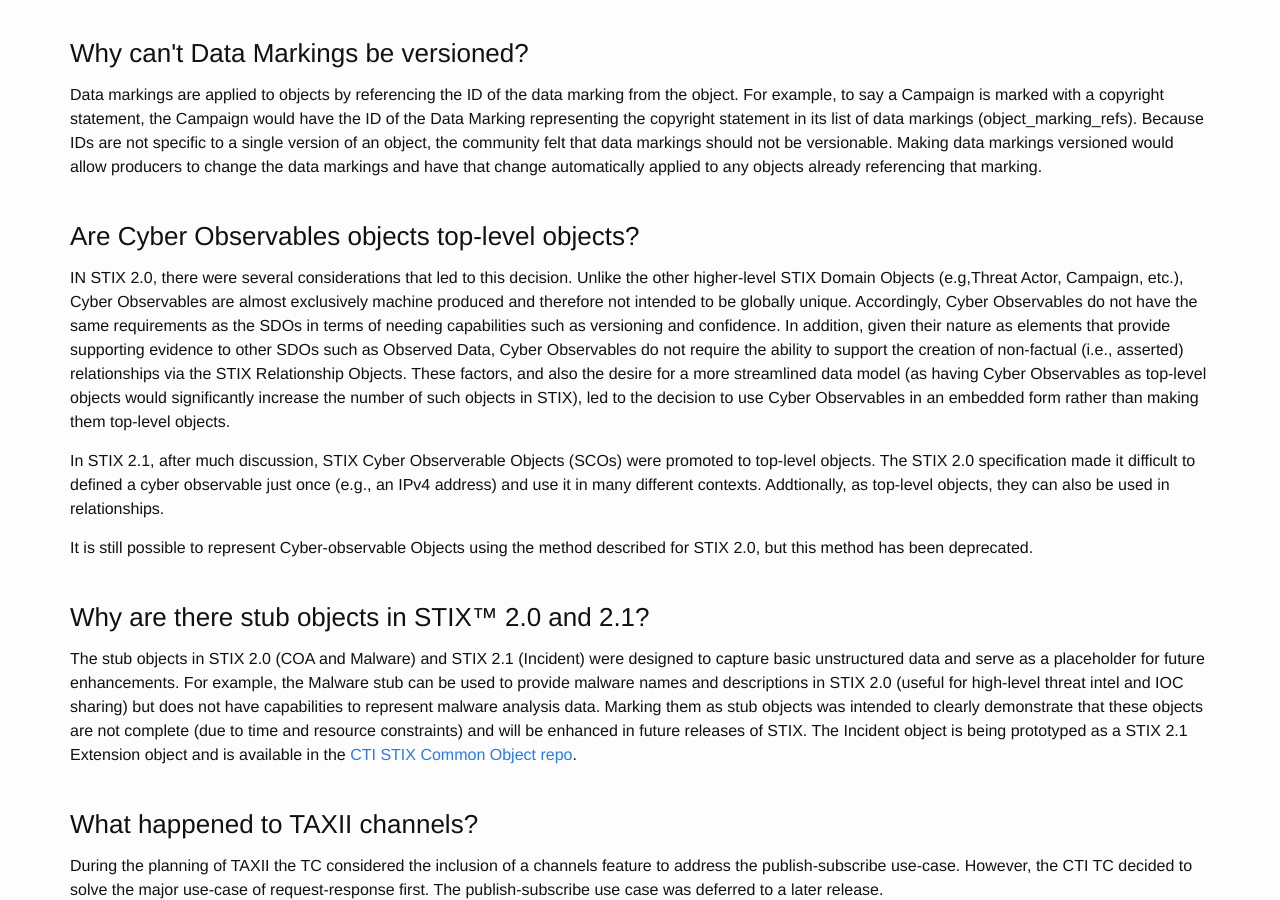
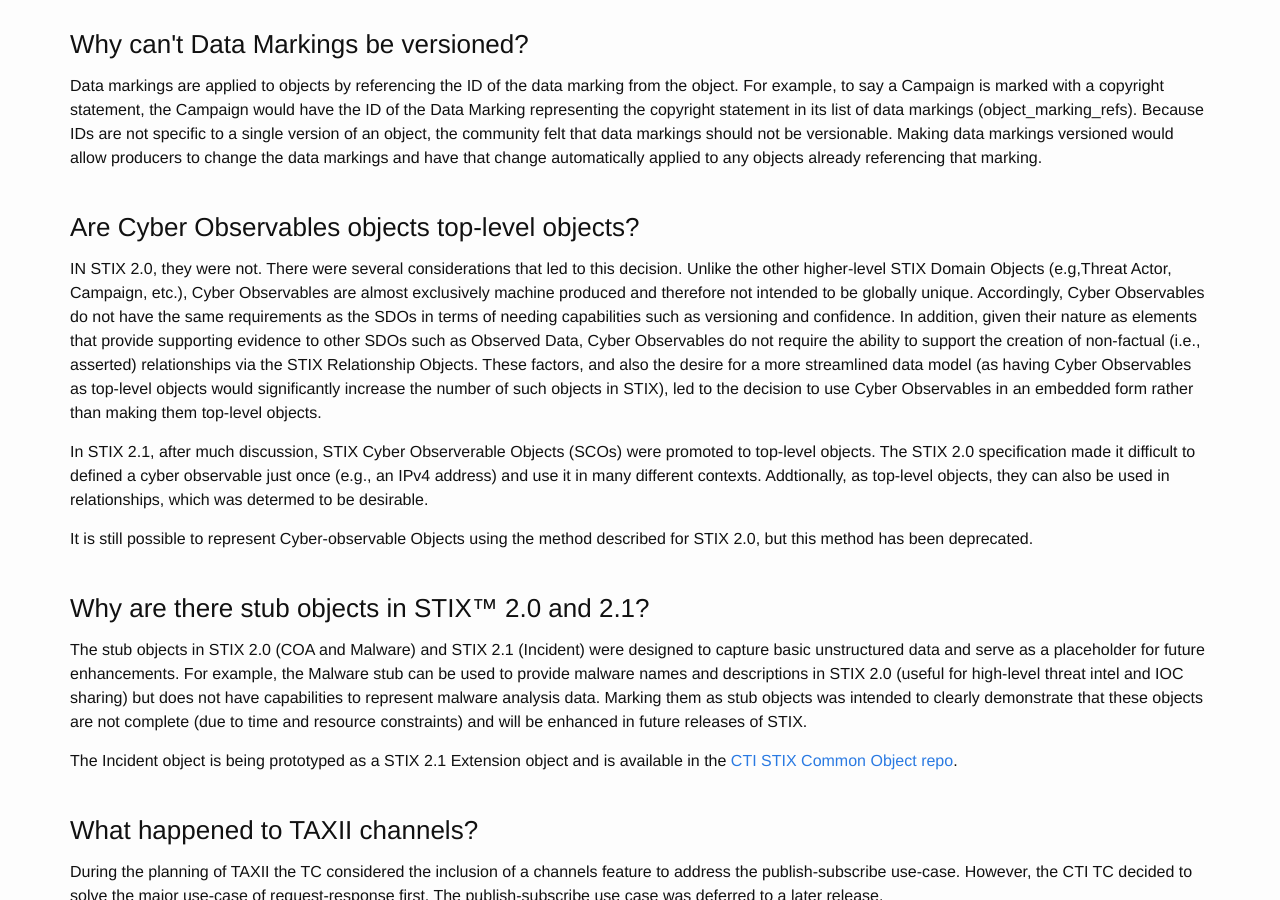
Before and after one commit to oasis-open/cti-documentation, a Jekyll site: the page built from faq.md, in a window 1280 px wide and 900 px high, scrolled down 3493 px. Built offline with Jekyll 4.4.1, drawn with Linux system fonts in a browser that asks for light colours; some of the changed text lies outside the part shown.

Commit message:
Update faq.md

```diff
--- a/faq.md
+++ b/faq.md
@@ -116,15 +117,17 @@
 
 ### Are Cyber Observables objects top-level objects? ###
 
-IN STIX 2.0, there were several considerations that led to this decision. Unlike the other higher-level STIX Domain Objects (e.g,Threat Actor, Campaign, etc.), Cyber Observables are almost exclusively machine produced and therefore not intended to be globally unique. Accordingly, Cyber Observables do not have the same requirements as the SDOs in terms of needing capabilities such as versioning and confidence. In addition, given their nature as elements that provide supporting evidence to other SDOs such as Observed Data, Cyber Observables do not require the ability to support the creation of non-factual (i.e., asserted) relationships via the STIX Relationship Objects. These factors, and also the desire for a more streamlined data model (as having Cyber Observables as top-level objects would significantly increase the number of such objects in STIX), led to the decision to use Cyber Observables in an embedded form rather than making them top-level objects.
+IN STIX 2.0, they were not. There were several considerations that led to this decision. Unlike the other higher-level STIX Domain Objects (e.g,Threat Actor, Campaign, etc.), Cyber Observables are almost exclusively machine produced and therefore not intended to be globally unique. Accordingly, Cyber Observables do not have the same requirements as the SDOs in terms of needing capabilities such as versioning and confidence. In addition, given their nature as elements that provide supporting evidence to other SDOs such as Observed Data, Cyber Observables do not require the ability to support the creation of non-factual (i.e., asserted) relationships via the STIX Relationship Objects. These factors, and also the desire for a more streamlined data model (as having Cyber Observables as top-level objects would significantly increase the number of such objects in STIX), led to the decision to use Cyber Observables in an embedded form rather than making them top-level objects.
 
-In STIX 2.1, after much discussion, STIX Cyber Observerable Objects (SCOs) were promoted to top-level objects. The STIX 2.0 specification made it difficult to defined a cyber observable just once (e.g., an IPv4 address) and use it in many different contexts.  Addtionally, as top-level objects, they can also be used in relationships.
+In STIX 2.1, after much discussion, STIX Cyber Observerable Objects (SCOs) were promoted to top-level objects. The STIX 2.0 specification made it difficult to defined a cyber observable just once (e.g., an IPv4 address) and use it in many different contexts.  Addtionally, as top-level objects, they can also be used in relationships, which was determed to be desirable.
 
 It is still possible to represent Cyber-observable Objects using the method described for STIX 2.0, but this method has been deprecated.
 
 ### Why are there stub objects in STIX™ 2.0 and 2.1? ###
 
-The stub objects in STIX 2.0 (COA and Malware) and STIX 2.1 (Incident) were designed to capture basic unstructured data and serve as a placeholder for future enhancements. For example, the Malware stub can be used to provide malware names and descriptions in STIX 2.0 (useful for high-level threat intel and IOC sharing) but does not have capabilities to represent malware analysis data. Marking them as stub objects was intended to clearly demonstrate that these objects are not complete (due to time and resource constraints) and will be enhanced in future releases of STIX. The Incident object is being prototyped as a STIX 2.1 Extension object and is available in the [CTI STIX Common Object repo](https://github.com/oasis-open/cti-stix-common-objects/tree/main/extension-definition-specifications/incident-core).
+The stub objects in STIX 2.0 (COA and Malware) and STIX 2.1 (Incident) were designed to capture basic unstructured data and serve as a placeholder for future enhancements. For example, the Malware stub can be used to provide malware names and descriptions in STIX 2.0 (useful for high-level threat intel and IOC sharing) but does not have capabilities to represent malware analysis data. Marking them as stub objects was intended to clearly demonstrate that these objects are not complete (due to time and resource constraints) and will be enhanced in future releases of STIX.
+
+The Incident object is being prototyped as a STIX 2.1 Extension object and is available in the [CTI STIX Common Object repo](https://github.com/oasis-open/cti-stix-common-objects/tree/main/extension-definition-specifications/incident-core).
 
 ### What happened to TAXII channels? ###
 
```
Also changed, not shown: other parts of faq.md (+4 -3 lines).
